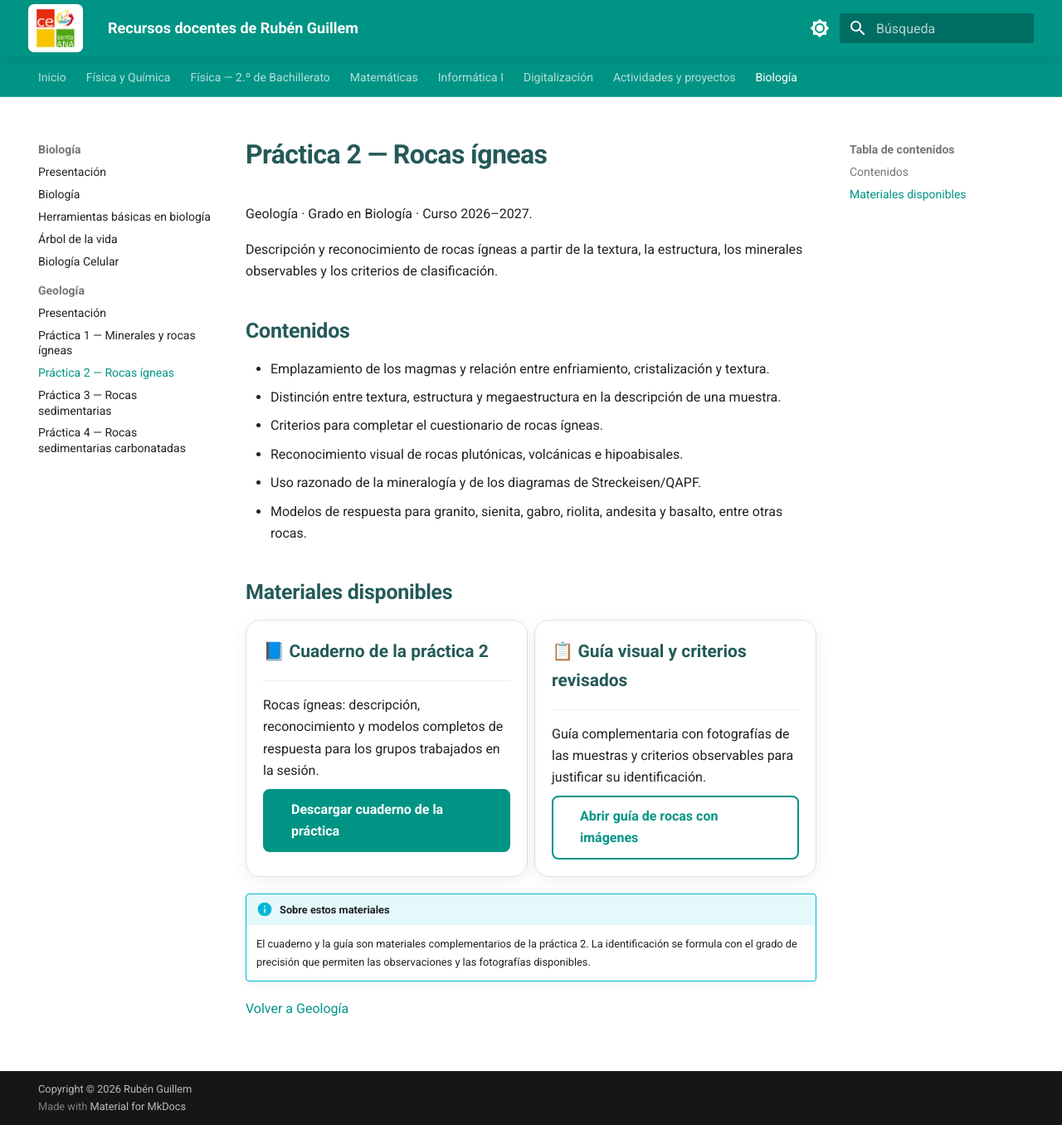
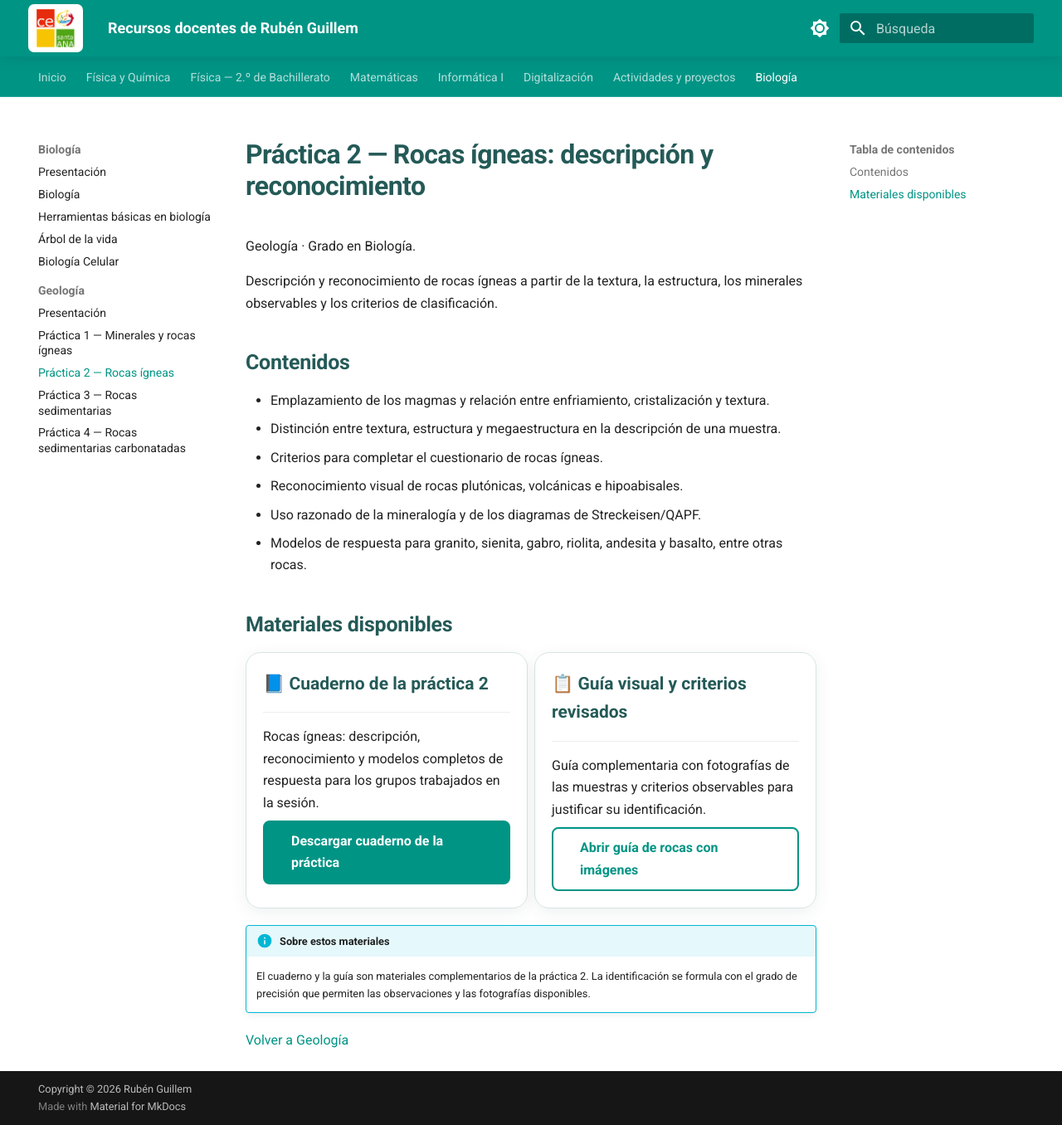
Before and after one commit to 5n7t99rb9d-web/recursos-docentes, an MkDocs documentation site: the page built from docs/biologia/geologia/practica-2-rocas.md, in a window 1280 px wide and 1356 px high. Shown: the whole window at 83% size. Built offline with MkDocs 1.6.1 and Material for MkDocs 9.7.7, drawn with Linux system fonts in a browser that asks for light colours.

Commit message:
Actualizar título y guía de la práctica 2

```diff
--- a/docs/biologia/geologia/practica-2-rocas.md
+++ b/docs/biologia/geologia/practica-2-rocas.md
@@ -1,6 +1,6 @@
-# Práctica 2 — Rocas ígneas
+# Práctica 2 — Rocas ígneas: descripción y reconocimiento
 
-Geología · Grado en Biología · Curso 2026–2027.
+Geología · Grado en Biología.
 
 Descripción y reconocimiento de rocas ígneas a partir de la textura, la estructura, los minerales observables y los criterios de clasificación.
 
@@ -31,7 +31,7 @@ Descripción y reconocimiento de rocas ígneas a partir de la textura, la estruc
 
     Guía complementaria con fotografías de las muestras y criterios observables para justificar su identificación.
 
-    [Abrir guía de rocas con imágenes](https://drive.google.com/open?id=1R0DNE1WGiI8OCgszP18Nw9NozTed2-8J){ .md-button }
+    [Abrir guía de rocas con imágenes](https://drive.google.com/file/d/1R0DNE1WGiI8OCgszP18Nw9NozTed2-8J/view?usp=sharing){ .md-button }
 
 </div>
 
```
